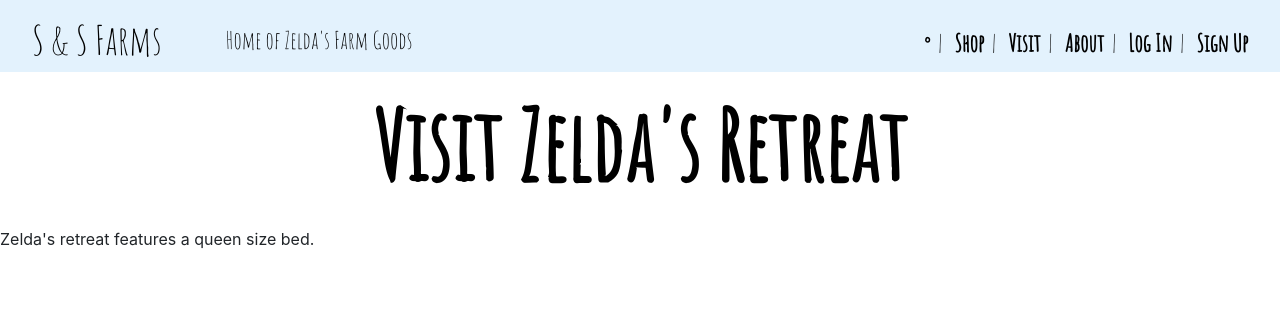
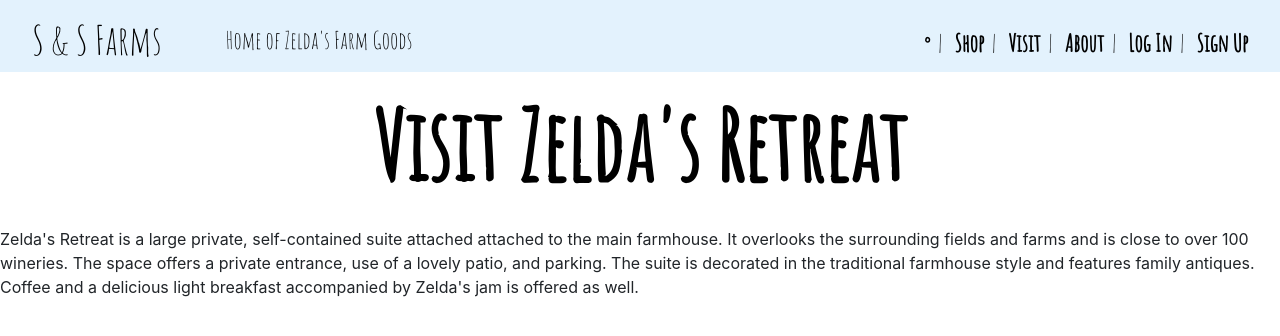
Before and after one commit to seagrendaniel/S-S-Farms, a React (Create React App) app: page /visit in a window 1280 px wide. Shown: the top 336 px of the page. Built offline with nearby package versions, Linux system fonts and the light colour scheme; no server answers; a web font is replaced by a local one.

Commit message:
visit page descriptions added

```diff
--- a/src/pages/VisitPage/VisitPage.jsx
+++ b/src/pages/VisitPage/VisitPage.jsx
@@ -1,6 +1,7 @@
 import React, { Component } from 'react';
 import { Link } from 'react-router-dom';
 import NavBar from '../../components/NavBar/NavBar';
+
 import './VisitPage.css';
 
 const VisitPage = (props) => {
@@ -15,7 +16,7 @@ const VisitPage = (props) => {
             <div className="fade-in">
                 <h1 className="visit-header"> Visit Zelda's Retreat</h1>
                 <p className="visit-info">
-                    Zelda's retreat features a queen size bed.
+                    Zelda's Retreat is a large private, self-contained suite attached attached to the main farmhouse. It overlooks the surrounding fields and farms and is close to over 100 wineries. The space offers a private entrance, use of a lovely patio, and parking. The suite is decorated in the traditional farmhouse style and features family antiques. Coffee and a delicious light breakfast accompanied by Zelda's jam is offered as well.
                 </p>
             </div>
         </div>
```
